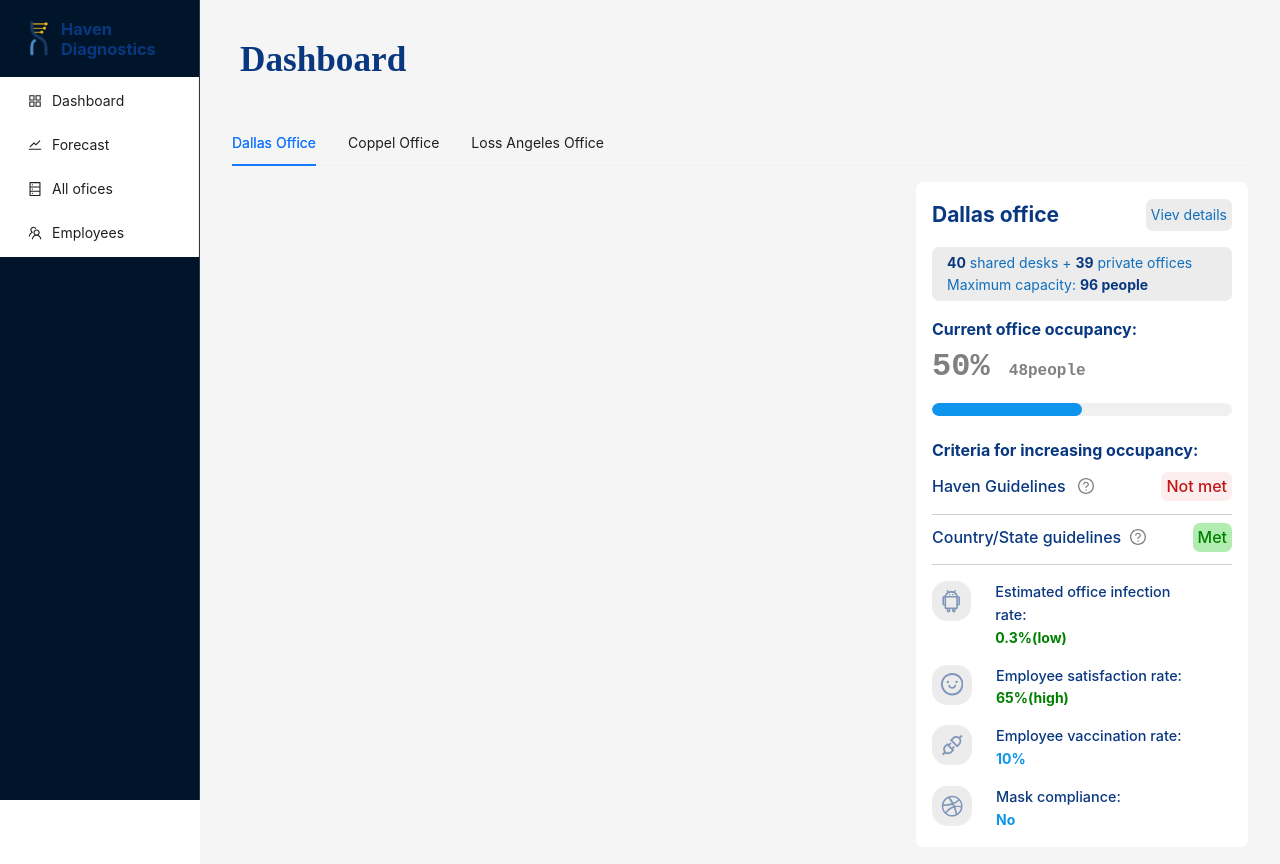
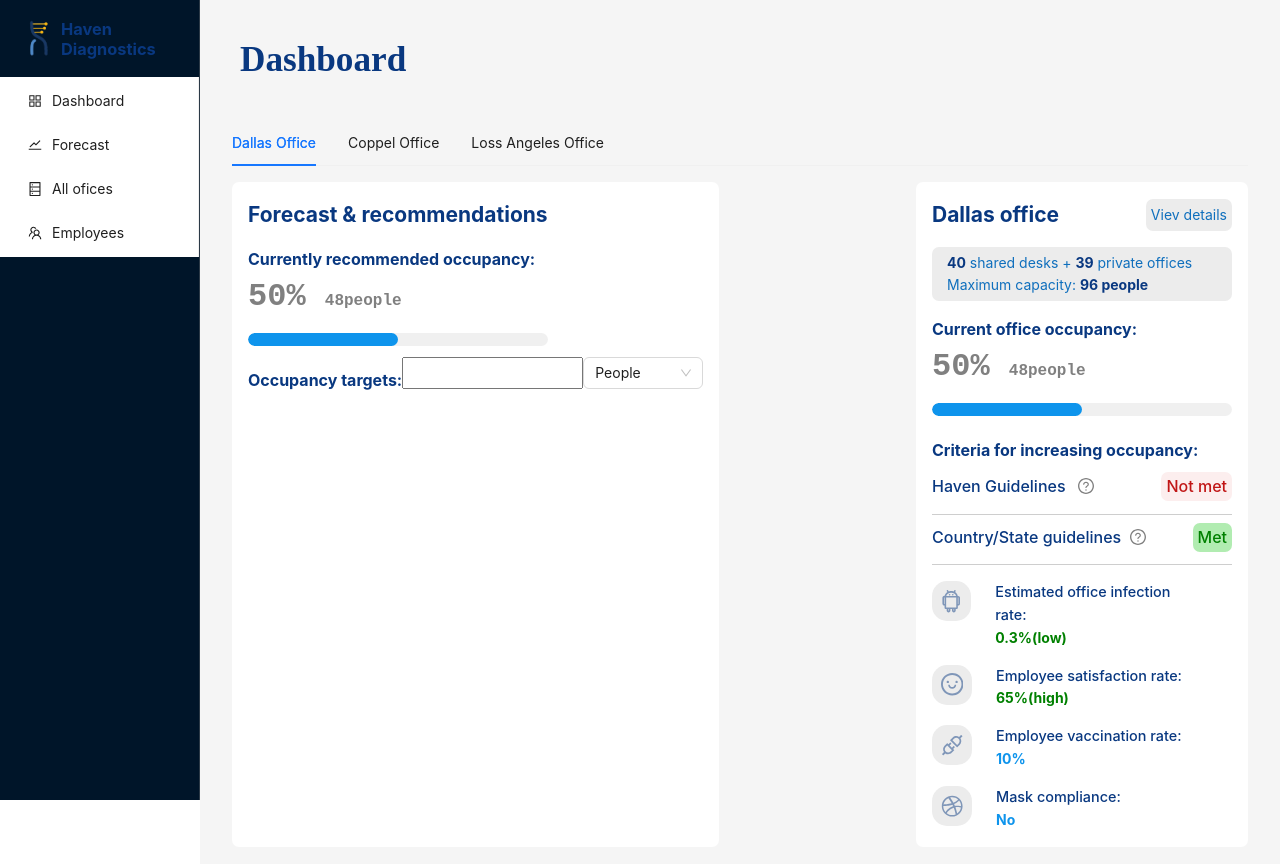
Before and after one commit to RoyalMahammadli/Dashboard, a React (Vite) app: page / in a window 1280 px wide. Shown: the top 864 px of the page. Built offline with nearby package versions, Linux system fonts and the light colour scheme.

Commit message:
select added

```diff
--- /dev/null
+++ b/src/Components/SelectInp.jsx
@@ -0,0 +1,45 @@
+import { Select, Space } from 'antd';
+
+function SelectInp() {
+    const handleChange = (value) => {
+        console.log(`selected ${value}`);
+      };
+
+  return (
+    <div>
+
+  <Space  wrap>
+    <Select
+      defaultValue="People"
+      style={{
+        width: 120,
+        color:'blue',
+      }}
+      onChange={handleChange}
+      options={[
+        {
+          value: 'jack',
+          label: 'Jack',
+        },
+        {
+          value: 'People',
+          label: 'People',
+        },
+        {
+          value: 'Yiminghe',
+          label: 'yiminghe',
+        },
+        {
+          value: 'disabled',
+          label: 'Disabled',
+          disabled: true,
+        },
+      ]}
+    />
+  </Space>
+
+    </div>
+  )
+}
+
+export default SelectInp
--- a/src/Components/UI/TabContent.css
+++ b/src/Components/UI/TabContent.css
@@ -1,16 +1,19 @@
-.mainTab {
-  display: flex;
-  justify-content: space-between;
+
+/* .right{
+  width: 34%;
 }
-.right {
+.left{
+  width: 64%;
+} */
+.right, .left {
   background-color: white;
   padding: 1rem;
   border-radius: 7px;
 }
-.right h2{
+.right h2,.left h2{
   color:  rgb(9, 56, 128);
 }
-.occupancy h4,.increas_occupancy{
+.occupancy h4,.increas_occupancy,.left h4{
   color:  rgb(9, 56, 128);
   font-size: 1rem;
 }
--- a/src/Components/UI/TabContent.jsx
+++ b/src/Components/UI/TabContent.jsx
@@ -1,13 +1,27 @@
 import React from 'react'
 import './TabContent.css'
-import ProgresScale from './ProgresScale'
+import ProgresScale from '../ProgresScale'
 import { QuestionCircleOutlined, SmileOutlined, AndroidOutlined, ApiOutlined, DribbbleOutlined } from '@ant-design/icons';
+import SelectInp from '../SelectInp';
 function TabContent() {
     return (
-        <div className='mainTab'>
+        <div className='mainTab flex'>
 
             {/* lEFT SIDE      */}
             <div className="left">
+                <h2>Forecast & recommendations</h2>
+                <h4>Currently recommended occupancy:</h4>
+                <ProgresScale />
+                <div className="ocuppancy-targets">
+                    <div className='flex' style={{alignItems:'center'}}>
+                        <h4>Occupancy targets:</h4>
+                        <div className='flex'>
+                            <input type="number" name="" id="numb" />
+                            <SelectInp />
+                        </div>
+
+                    </div>
+                </div>
 
             </div>
 
--- a/src/Components/layout/Sidebar/Sidebar.css
+++ b/src/Components/layout/Sidebar/Sidebar.css
@@ -17,6 +17,3 @@
     border-right: 1px solid rgba(128, 128, 128, 0.336);
 
 }
-/* .ant-layout .ant-layout-sider{
-
-} */
--- a/src/assets/index.css
+++ b/src/assets/index.css
@@ -11,3 +11,7 @@ main {
   width: 100%;
   padding: 1rem;
 }
+.flex{
+  display: flex;
+  justify-content: space-between;
+}
--- a/src/pages/AllOfices.jsx
+++ b/src/pages/AllOfices.jsx
@@ -1,8 +1,9 @@
-import React from 'react'
-
+import { Empty } from 'antd';
 function AllOfices() {
   return (
-    <div>AllOfices</div>
+    <div style={{display:'flex',justifyContent:'center',alignItems:'center',height:'90vh'}}>
+      <Empty />;
+    </div>
   )
 }
 
--- a/src/pages/Employees.jsx
+++ b/src/pages/Employees.jsx
@@ -1,8 +1,11 @@
+import { Empty } from 'antd'
 import React from 'react'
 
 const Employees = () => {
   return (
-    <div>Employees</div>
+    <div style={{display:'flex',justifyContent:'center',alignItems:'center',height:'90vh'}}>
+      <Empty />;
+    </div>
   )
 }
 
--- a/src/pages/Forecast.jsx
+++ b/src/pages/Forecast.jsx
@@ -1,8 +1,11 @@
+import { Empty } from 'antd'
 import React from 'react'
 
 function Forecast() {
   return (
-    <div>Forecast</div>
+    <div style={{display:'flex',justifyContent:'center',alignItems:'center',height:'90vh'}}>
+    <Empty />;
+  </div>
   )
 }
 
```
Also changed, not shown: src/Components/ProgresScale.jsx (renamed from src/Components/UI/ProgresScale.jsx).
